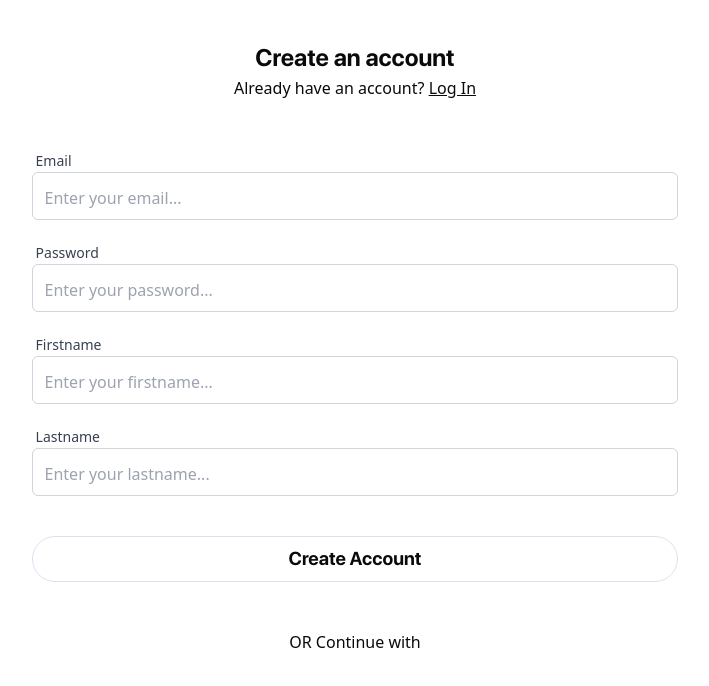
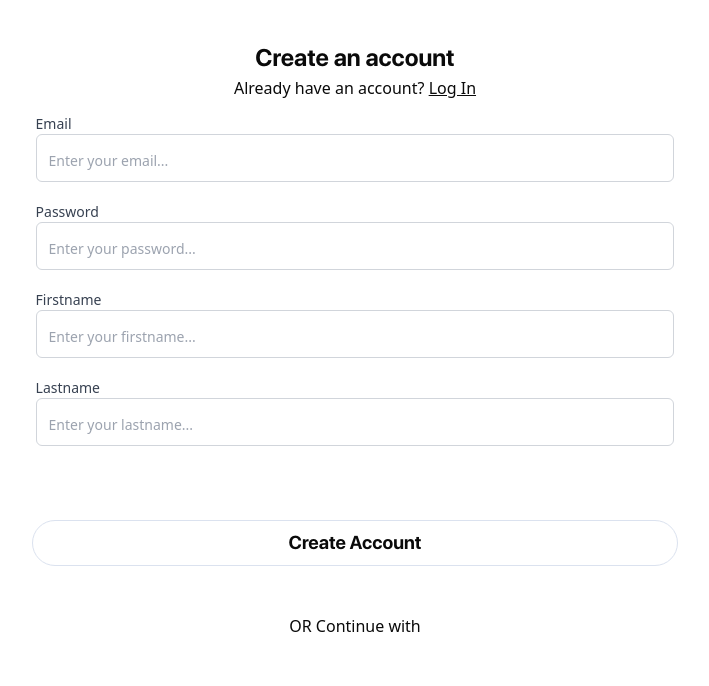
Before and after one commit to prinnnnnn/indiv-2024-client, a Next.js app: page /signup in a window 1280 px wide. Shown: the top 686 px of the page, without its empty margins (285-994 px from the left). Built offline with nearby package versions, Linux system fonts and the light colour scheme.

Commit message:
fix typos at register form

```diff
--- a/src/app/signup/SignUpForm.tsx
+++ b/src/app/signup/SignUpForm.tsx
@@ -1,18 +1,20 @@
 "use client";
 
-import React from "react";
+import React, { useEffect, useRef } from "react";
 
 /* form */
-import { Formik } from "formik";
+import { ErrorMessage, Field, Form, Formik, FormikHelpers } from "formik";
 import * as yup from "yup";
-import { User } from "@/common/model";
+// import { User } from "@/common/model";
 import TextField from "./TextField";
+import { RegisterForm } from "@/common/model";
+import axios from "axios";
 
 const formLabels = [
     {
         label: "Email",
         name: "email",
-        type: "text",
+        type: "email",
         placeholder: "Enter your email...",
     },
     {
@@ -23,17 +25,17 @@ const formLabels = [
     },
     {
         label: "Firstname",
-        name: "firstname",
+        name: "firstName",
         type: "text",
         placeholder: "Enter your firstname...",
     },
     {
         label: "Lastname",
-        name: "lastname",
+        name: "lastName",
         type: "text",
         placeholder: "Enter your lastname...",
     },
-]
+];
 
 const SignUpForm = () => {
     const registerSchema = yup.object().shape({
@@ -41,17 +43,45 @@ const SignUpForm = () => {
         lastName: yup.string().required("required"),
         email: yup.string().email("Invalid email").required("required"),
         password: yup.string().required("required"),
-        // location: yup.string().required("required"),
-        // occupation: yup.string().required("required"),
-        // picture: yup.string().required("required"),
     });
 
-    const handleSubmit = async () => {};
+    const handleFormSubmit = async (
+        values: RegisterForm,
+        onSubmitProps: FormikHelpers<RegisterForm>
+    ) => {
+        // console.log("Submit handler is called...");
+        const formData = new FormData();
+
+        for (let value in values) {
+            formData.append(
+                value,
+                values[value as keyof RegisterForm] as string | Blob
+            );
+        }
+
+        // for (var pair of formData.entries()) {
+        //     console.log(pair[0]+ ', ' + pair[1]);
+        // }
+        // console.log(values);
+        // if (!(values.picture instanceof File))
+        //     return
+
+        // await axios.post(`${}/auth/register`, formData);
+
+        onSubmitProps.resetForm();
+    };
+
+    const initialForm = {
+        email: "",
+        password: "",
+        firstName: "",
+        lastName: "",
+    };
 
     return (
-        <Formik
-            onSubmit={handleSubmit}
-            initialValues={{}}
+        <Formik<RegisterForm>
+            onSubmit={handleFormSubmit}
+            initialValues={initialForm}
             validationSchema={registerSchema}
         >
             {({
@@ -64,27 +94,32 @@ const SignUpForm = () => {
                 setFieldValue,
                 resetForm,
             }) => (
-                <form onSubmit={handleSubmit} className="flex flex-col gap-5 items-center">
-                    {/* Form fields */}
-                    {formLabels.map(({ label, name, type, placeholder}) => {
-                        return (
+                <Form
+                    onSubmit={handleSubmit}
+                    className="flex flex-col gap-5 items-center"
+                >
+                    {/* Form fields (text) */}
+                    {formLabels.map(({ label, name, type, placeholder }) => (
                         <TextField
+                            key={label}
                             label={label}
                             name={name}
                             type={type}
                             placeholder={placeholder}
                         />
-                        )
-                    })}
+                    ))}
+
+                    {/* Form fields (image) */}
+
                     {/* BUTTON */}
                     <button
                         type="submit"
                         className="bg-white border border-[#DBE2EF] py-2 px-64 rounded-full
-                                                         hover:bg-[#DBE2EF] hover:text-lg mt-5"
+                                    hover:bg-[#112D4E] hover:text-lg hover:text-white mt-5"
                     >
                         <h3>Create Account</h3>
                     </button>
-                </form>
+                </Form>
             )}
         </Formik>
     );
--- a/src/app/signup/TextField.tsx
+++ b/src/app/signup/TextField.tsx
@@ -1,36 +1,37 @@
+"use client";
+
 import { Field, ErrorMessage } from "formik";
+import { FC } from "react";
 
-interface CustomInputProps {
+interface InputProps {
     label: string;
     name: string;
     type: string;
     placeholder?: string;
 }
 
-const TextField = ({ label, name, type, placeholder }: CustomInputProps) => {
+const TextField: FC<InputProps> = ({ label, name, type, placeholder }) => {
     return (
-        <div className="w-full">
-            <label
-                htmlFor={name}
-                className="text-gray-700 font-medium text-sm
+        <label
+            htmlFor={name}
+            className="text-gray-700 font-medium text-sm w-full
                              left-3 bg-white px-1 transform -translate-y-1/2"
-            >
-                {label}
-            </label>
+        >
+            {label}
             <Field
                 id={name}
                 name={name}
                 type={type}
                 placeholder={placeholder}
                 className="w-full h-12 px-3 pt-2 pb-1 border border-gray-300 rounded-md focus:outline-none focus:ring-2
-                                 focus:ring-[#F3C623] focus:border-transparent transition-all"
+                focus:ring-[#205295] focus:border-transparent transition-all"
             />
             <ErrorMessage
                 name={name}
                 component="div"
                 className="text-red-500 text-sm mt-1"
             />
-        </div>
+        </label>
     );
 };
 
--- a/src/app/signup/page.tsx
+++ b/src/app/signup/page.tsx
@@ -4,7 +4,7 @@ import SignUpForm from "./SignUpForm";
 const SignupPage = () => {
     return (
         <div className="w-7/12">
-            <div className="flex flex-col justify-between items-center mt-10 gap-12">
+            <div className="flex flex-col justify-between items-center pt-10 gap-12">
                 {/* Headers */}
                 <div className="flex flex-col items-center">
                     <h2>Create an account</h2>
@@ -15,10 +15,12 @@ const SignupPage = () => {
                         </a>
                     </p>
                 </div>
+
                 {/* Forms, submit button */}
                 <div className="">
                     <SignUpForm />
                 </div>
+
                 {/* Footer */}
                 <footer>
                     OR Continue with
```
Also changed, not shown: src/common/model.ts (+7 -0 lines). Lines whose indentation alone changed are shown as unchanged.
